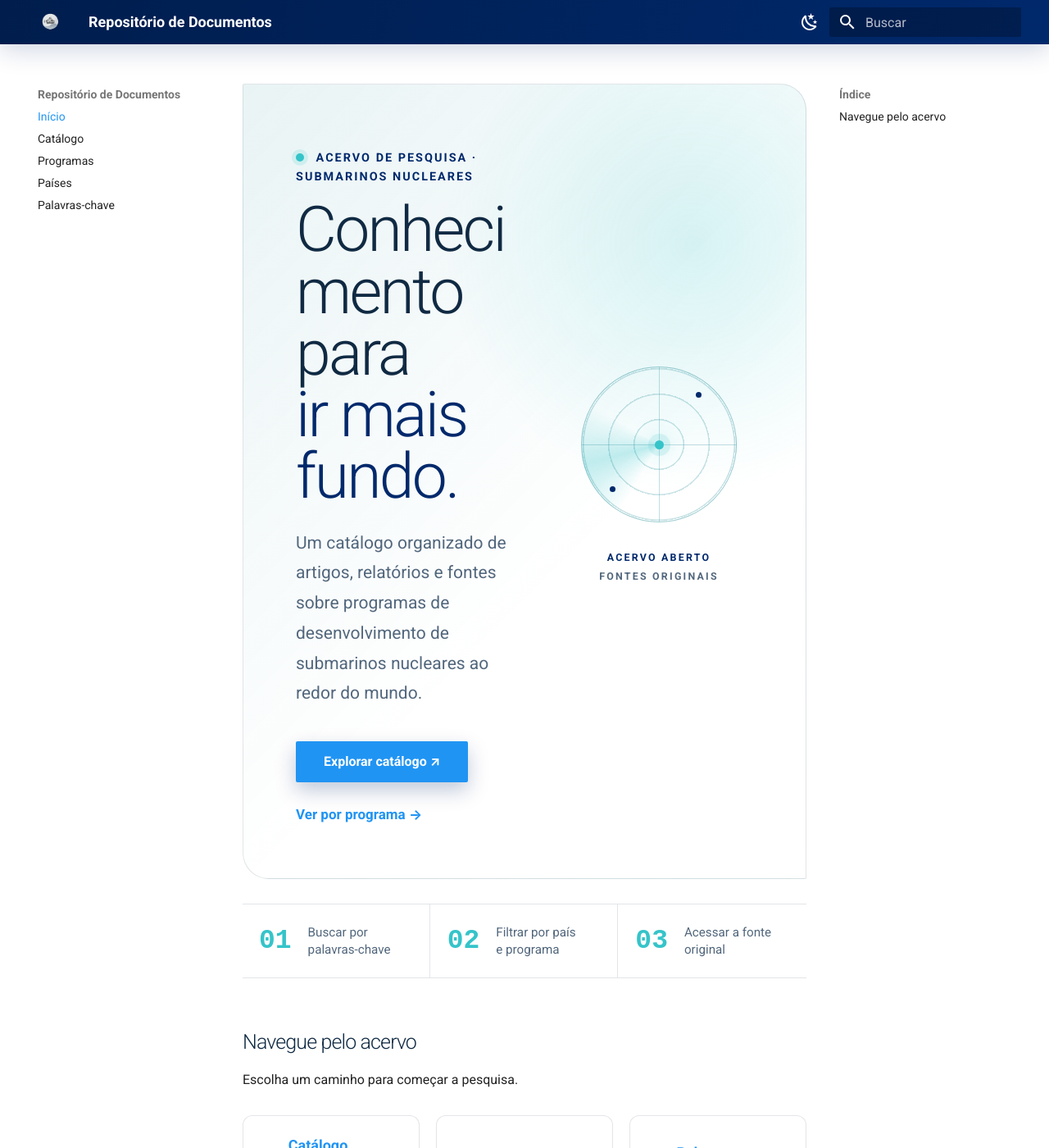
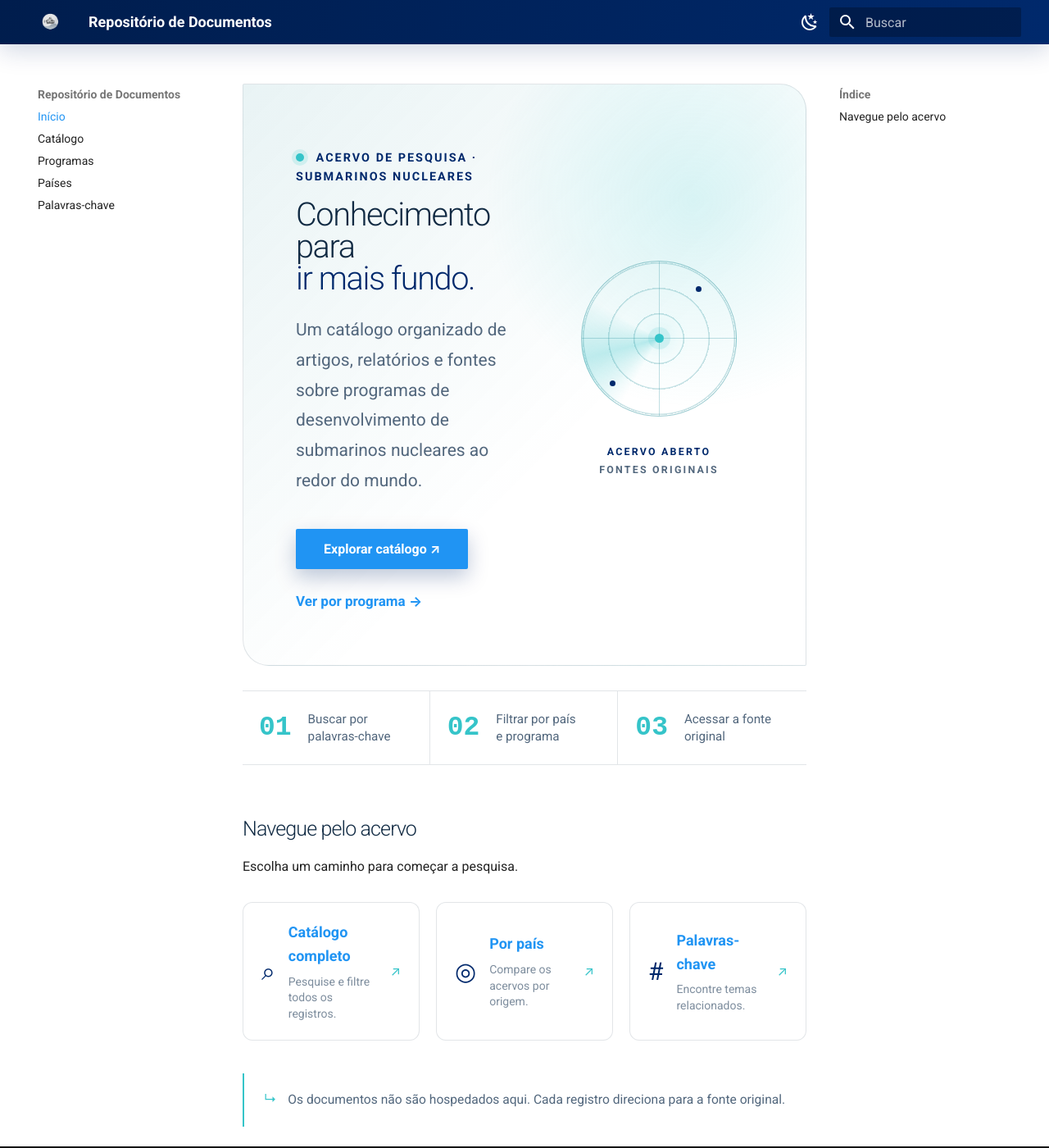
Before and after one commit to MariiAna27/Reposit-rio-de-programas-de-submarino-nucleares, an MkDocs documentation site: the page built from docs/index.md, in a window 1280 px wide and 1400 px high. Shown: the whole window at 82% size. Built offline with MkDocs 1.6.1 and Material for MkDocs 9.7.7, drawn with Linux system fonts in a browser that asks for light colours.

Commit message:
Evita quebra no título da capa

```diff
--- a/docs/assets/catalogo.css
+++ b/docs/assets/catalogo.css
@@ -14,7 +14,8 @@
 .repo-hero { display: grid; grid-template-columns: minmax(0, 1.35fr) minmax(230px, .65fr); gap: 2rem; align-items: center; min-height: 380px; padding: clamp(2rem, 5vw, 4.5rem); border: 1px solid var(--repo-line); border-radius: 2px 32px 2px 32px; background: radial-gradient(circle at 80% 20%, rgba(53,196,201,.18), transparent 32%), linear-gradient(135deg, rgba(8,126,139,.09), transparent 60%); overflow: hidden; }
 .repo-eyebrow { color: var(--repo-blue); font-size: .72rem; font-weight: 800; letter-spacing: .14em; text-transform: uppercase; }
 .repo-eyebrow__dot { display: inline-block; width: .5rem; height: .5rem; margin-right: .45rem; border-radius: 50%; background: var(--repo-cyan); box-shadow: 0 0 0 5px rgba(53,196,201,.16); }
-.repo-hero h1 { margin: .8rem 0 1.2rem; font-size: clamp(2.6rem, 6vw, 5rem); line-height: .98; }
+.repo-hero h1 { margin: .8rem 0 1.2rem; font-size: clamp(1.8rem, 3.1vw, 2.6rem); line-height: .98; }
+.repo-hero h1 .repo-hero__title-word { color: inherit; white-space: nowrap; }
 .repo-hero h1 span { color: var(--repo-blue); }
 .repo-hero__lead { max-width: 590px; color: var(--repo-muted); font-size: 1.05rem; line-height: 1.75; }
 .repo-actions { display: flex; flex-wrap: wrap; gap: 1.3rem; align-items: center; margin-top: 2rem; }
--- a/docs/index.md
+++ b/docs/index.md
@@ -1,7 +1,7 @@
 <section class="repo-hero">
   <div class="repo-hero__content">
     <p class="repo-eyebrow"><span class="repo-eyebrow__dot"></span> Acervo de pesquisa · submarinos nucleares</p>
-    <h1>Conhecimento para<br><span>ir mais fundo.</span></h1>
+    <h1><span class="repo-hero__title-word">Conhecimento</span> para<br><span>ir mais fundo.</span></h1>
     <p class="repo-hero__lead">Um catálogo organizado de artigos, relatórios e fontes sobre programas de desenvolvimento de submarinos nucleares ao redor do mundo.</p>
     <div class="repo-actions">
       <a class="md-button md-button--primary" href="catalogo/">Explorar catálogo <span aria-hidden="true">↗</span></a>
```
